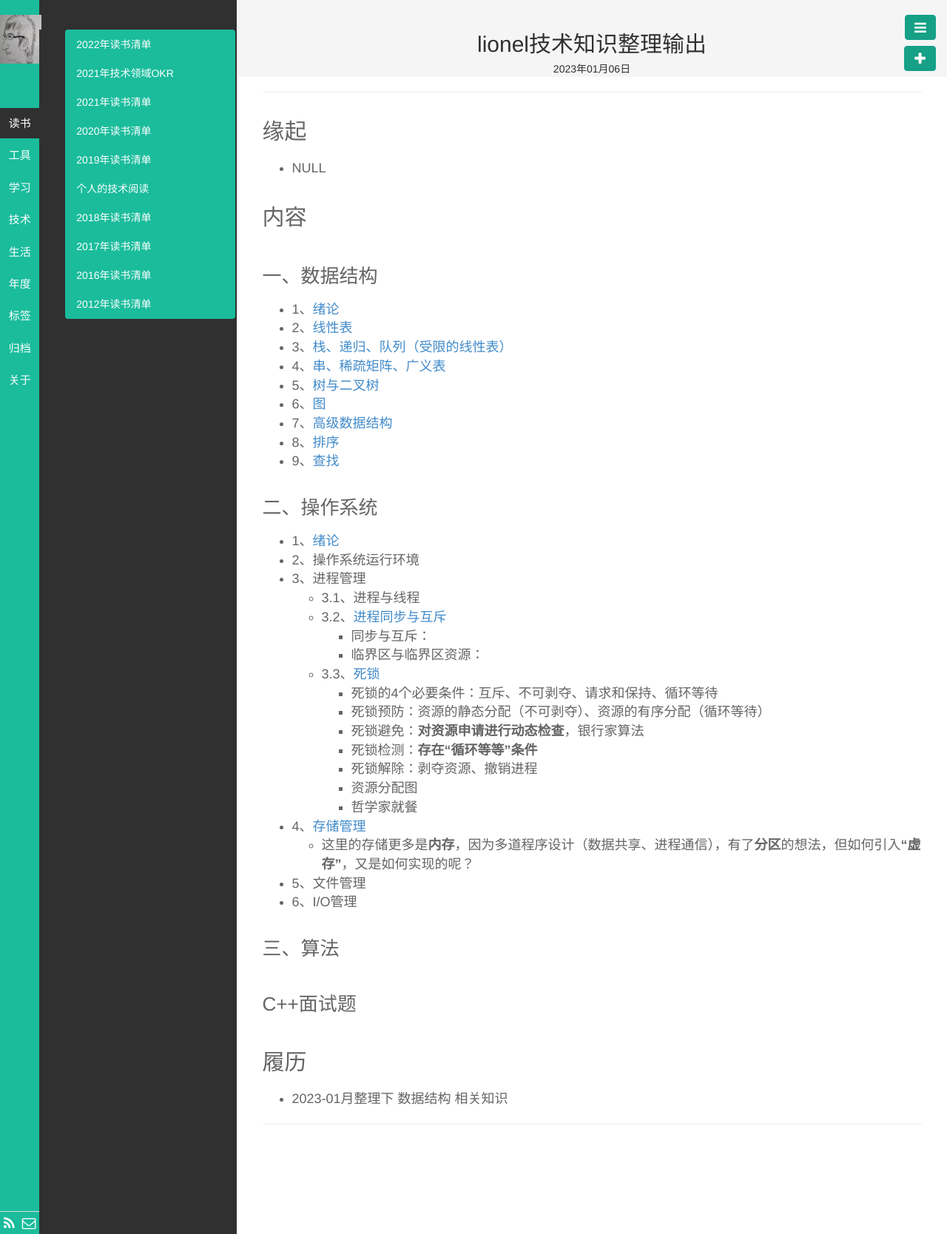
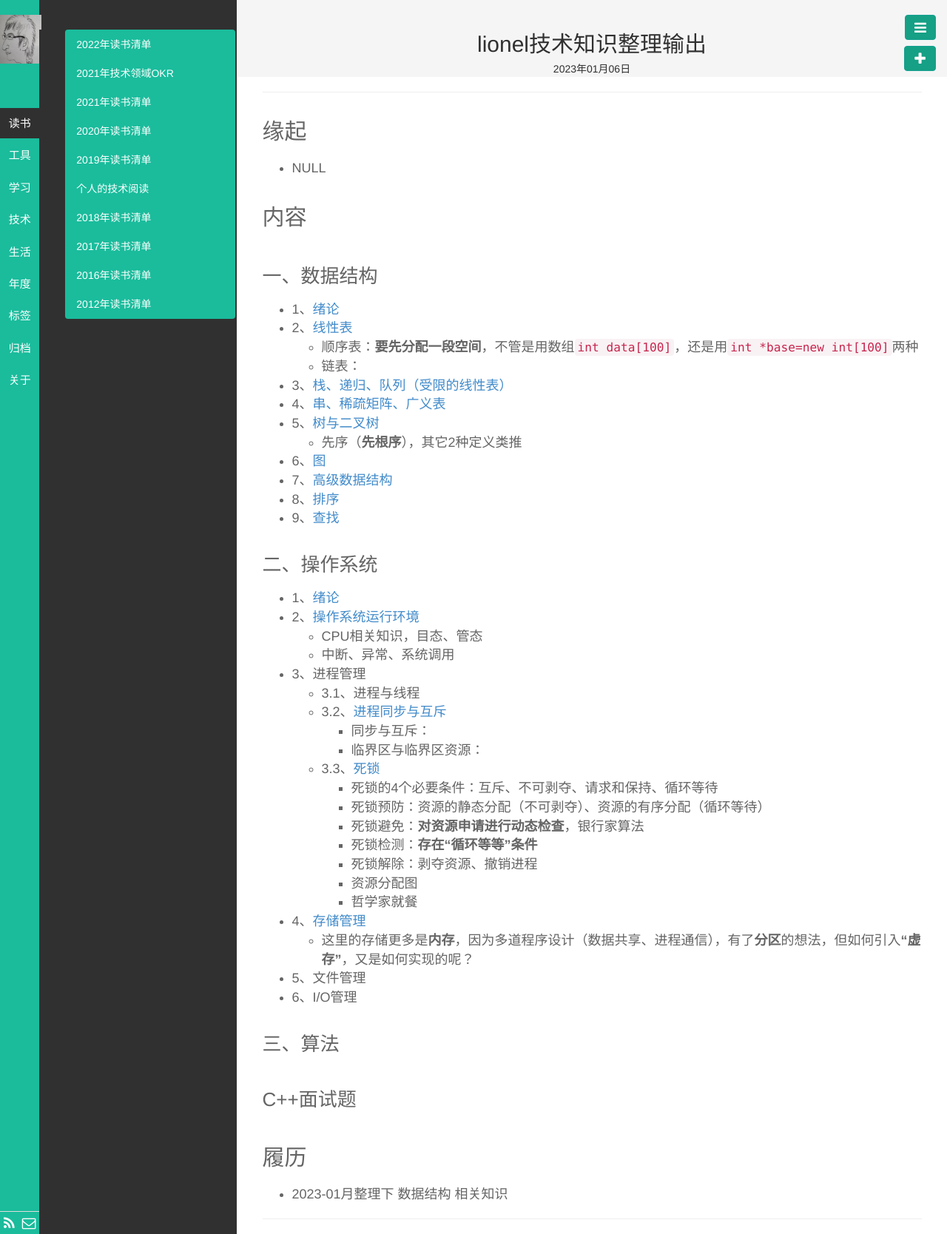
Before and after one commit to wolflion/blog, a Jekyll site: the page built from _posts/学习/2023-01-06-self-output-about-it.md, in a window 1280 px wide. Shown: the whole page at 74% size. Built offline with Jekyll 4.4.1, drawn with Linux system fonts in a browser that asks for light colours.

Commit message:
Update 2023-01-06-self-output-about-it.md

```diff
--- a/_posts/学习/2023-01-06-self-output-about-it.md
+++ b/_posts/学习/2023-01-06-self-output-about-it.md
@@ -18,9 +18,12 @@ description:
 ###  一、数据结构
 + 1、[绪论](https://gitee.com/fewolflion/BookNote/blob/master/01lioneloutput/01DataStruct/01%E7%BB%AA%E8%AE%BA.md)
 + 2、[线性表](https://gitee.com/fewolflion/BookNote/blob/master/01lioneloutput/01DataStruct/02%E7%BA%BF%E6%80%A7%E8%A1%A8.md)
+  + 顺序表：**要先分配一段空间**，不管是用数组`int data[100]`，还是用`int *base=new int[100]`两种
+  + 链表：
 + 3、[栈、递归、队列（受限的线性表）](https://gitee.com/fewolflion/BookNote/blob/master/01lioneloutput/01DataStruct/03%E6%A0%88%E3%80%81%E9%80%92%E5%BD%92%E3%80%81%E9%98%9F%E5%88%97.md)
 + 4、[串、稀疏矩阵、广义表](https://gitee.com/fewolflion/BookNote/blob/master/01lioneloutput/01DataStruct/04%E4%B8%B2%E3%80%81%E7%A8%80%E7%96%8F%E7%9F%A9%E9%98%B5%E3%80%81%E5%B9%BF%E4%B9%89%E8%A1%A8.md)
 + 5、[树与二叉树](https://gitee.com/fewolflion/BookNote/blob/master/01lioneloutput/01DataStruct/05%E6%A0%91%E4%B8%8E%E4%BA%8C%E5%8F%89%E6%A0%91.md)
+  + 先序（**先根序**），其它2种定义类推
 + 6、[图](https://gitee.com/fewolflion/BookNote/blob/master/01lioneloutput/01DataStruct/06%E5%9B%BE.md)
 + 7、[高级数据结构](https://gitee.com/fewolflion/BookNote/blob/master/01lioneloutput/01DataStruct/07%E9%AB%98%E7%BA%A7%E6%95%B0%E6%8D%AE%E7%BB%93%E6%9E%84.md)
 + 8、[排序](https://gitee.com/fewolflion/BookNote/blob/master/01lioneloutput/01DataStruct/08%E6%8E%92%E5%BA%8F.md)
@@ -29,7 +32,9 @@ description:
 ### 二、操作系统
 
 + 1、[绪论](https://gitee.com/fewolflion/BookNote/blob/master/01lioneloutput/02OperationSystem/01%E7%BB%AA%E8%AE%BA.md)
-+ 2、操作系统运行环境
++ 2、[操作系统运行环境](https://gitee.com/fewolflion/BookNote/blob/master/01lioneloutput/02OperationSystem/02%E6%93%8D%E4%BD%9C%E7%B3%BB%E7%BB%9F%E8%BF%90%E8%A1%8C%E7%8E%AF%E5%A2%83.md)
+  + CPU相关知识，目态、管态
+  + 中断、异常、系统调用
 + 3、进程管理
   + 3.1、进程与线程
   + 3.2、[进程同步与互斥](https://gitee.com/fewolflion/BookNote/blob/master/01lioneloutput/02OperationSystem/03%E8%BF%9B%E7%A8%8B%E7%AE%A1%E7%90%86-2%E5%90%8C%E6%AD%A5%E4%B8%8E%E4%BA%92%E6%96%A5.md)
```
